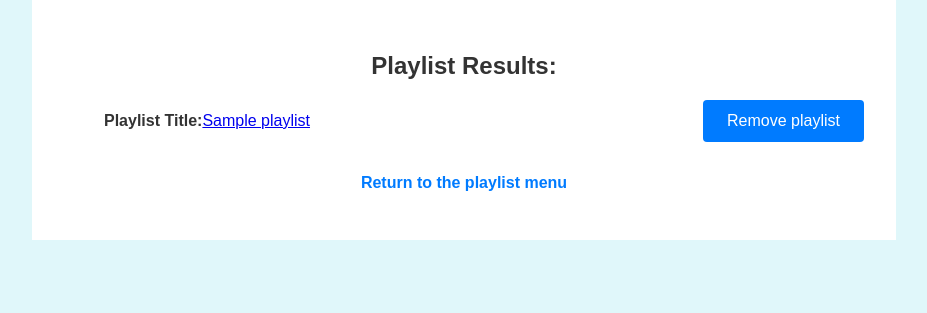
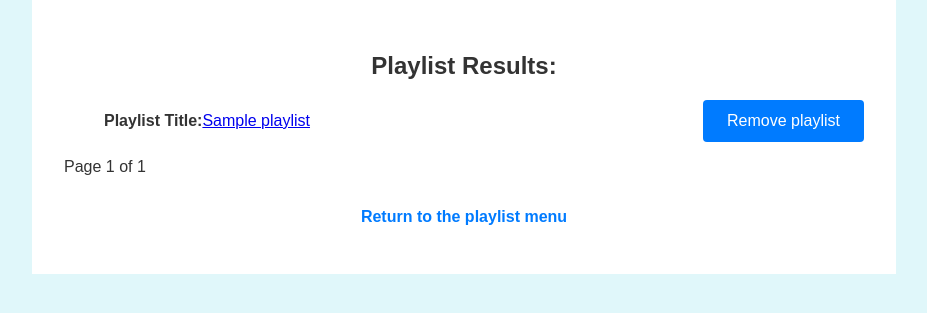
Before and after one commit to Maestro-111/movies-search-system, a Django app: page /playlist/view_playlists/ in a window 1280 px wide. Shown: the part 119-432 px from the top of the page, without its empty margins (176-1103 px from the left). Run offline with Django 4.2, Linux system fonts and the light colour scheme; a user stored in the database is signed in; tables that the repository leaves empty hold one stand-in row (values such as "Sample post"); parts of the project's set-up code (start-up, migrations or seed data) failed here and were passed over.

Commit message:
paginator for playlist display

```diff
--- a/movies/playlist/templates/playlist/playlist_menu.html
+++ b/movies/playlist/templates/playlist/playlist_menu.html
@@ -19,7 +19,7 @@
     </div>
 
     <div class="button-container">
-        <form action="{% url 'get_my_recommendations' %}" method="get">
+        <form action="{% url 'get_recommendation_for_all_playlists' %}" method="get">
             <button type="submit">View my Recommendations</button>
         </form>
     </div>
--- a/movies/playlist/templates/playlist/view_all_playlists.html
+++ b/movies/playlist/templates/playlist/view_all_playlists.html
@@ -25,6 +25,28 @@
             {% empty %}
             {% endfor %}
         </ul>
+
+        <div class="pagination">
+            <span class="step-links">
+                {% if playlists.has_previous %}
+                    <a href="?page=1">&laquo; First</a>
+                    <a href="?page={{ playlists.previous_page_number }}">Previous</a>
+                {% endif %}
+
+                <span class="current-page">
+                    Page {{ playlists.number }} of {{ playlists.paginator.num_pages }}
+                </span>
+
+                {% if playlists.has_next %}
+                    <a href="?page={{ playlists.next_page_number }}">Next</a>
+                    <a href="?page={{ playlists.paginator.num_pages }}">Last &raquo;</a>
+                {% endif %}
+            </span>
+        </div>
+
+
+
+
     {% else %}
         <p>You have no Playlists.</p>
     {% endif %}
--- a/movies/playlist/urls.py
+++ b/movies/playlist/urls.py
@@ -26,9 +26,9 @@ urlpatterns = [
         name="delete_playlist",
     ),
     path(
-        "get_my_recommendations/",
-        views.get_my_recommendations,
-        name="get_my_recommendations",
+        "get_recommendation_for_all_playlists/",
+        views.get_recommendation_for_all_playlists,
+        name="get_recommendation_for_all_playlists",
     ),
     path(
         "get_recommendation_for_playlist/<int:playlist_id>/",
--- a/movies/playlist/views.py
+++ b/movies/playlist/views.py
@@ -62,9 +62,15 @@ def create_playlist(request):
 
 @login_required
 def view_playlists(request):
+
     playlists = Playlist.objects.filter(user=request.user)
+    paginator = Paginator(playlists, 10)
 
-    context = {"playlists": playlists}
+    page_number = request.GET.get("page")
+
+    page_obj = paginator.get_page(page_number)
+    context = {"playlists": page_obj}
+
     return render(request, "playlist/view_all_playlists.html", context)
 
 
@@ -327,7 +333,7 @@ def get_recommendation_for_playlist(request, playlist_id):
 
 
 @login_required
-def get_my_recommendations(request):
+def get_recommendation_for_all_playlists(request):
 
     """
     get recommendations for a user for based on all playlists
```
Also changed, not shown: README.md.
